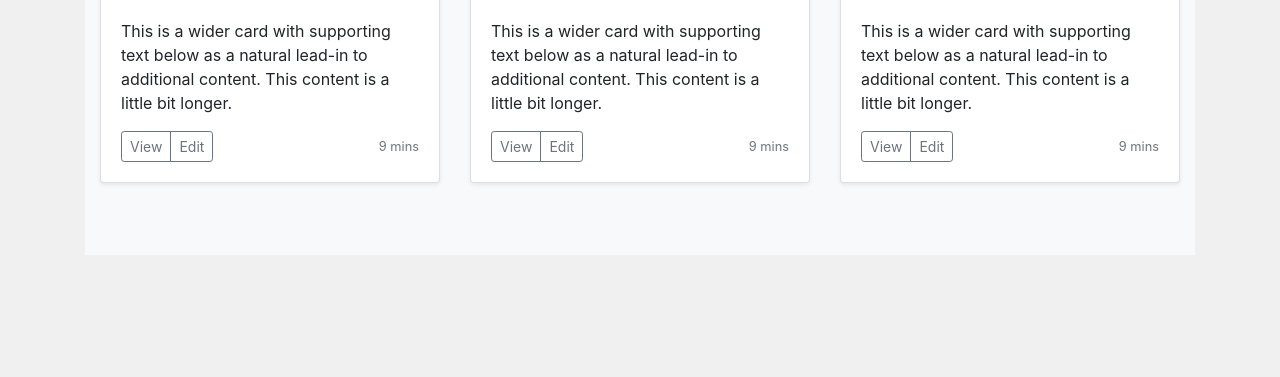
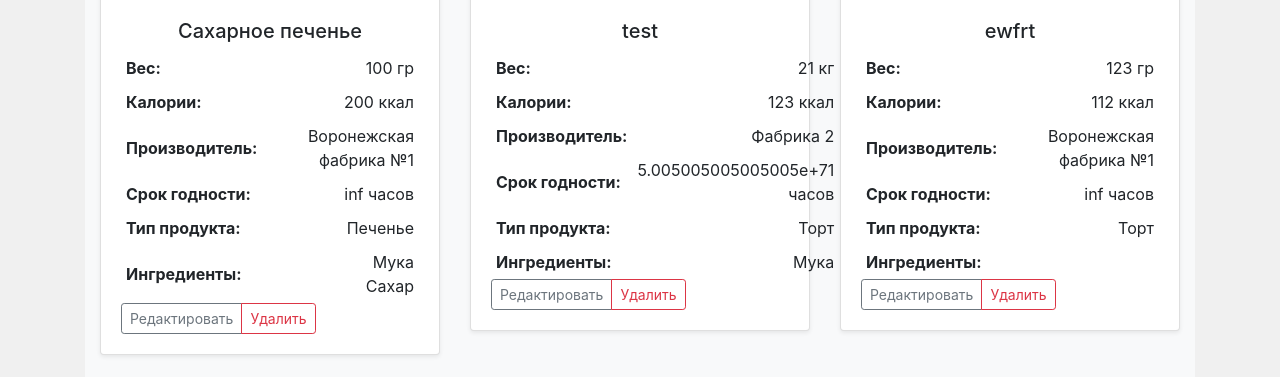
Before and after one commit to StasMalikov/stock_project, a Flask app: page /manage_products in a window 1280 px wide. Shown: the part 398-775 px from the top of the page. Before the commit the page ends 583 px from the top, so only its background shows below. Run offline with Flask 2, Linux system fonts and the light colour scheme; data comes from the database, SQL or seed files in the repository; both versions use the stored data as it was after the commit; some libraries are stand-ins or nearby versions.

Commit message:
отображение товаров

```diff
--- a/app/db_utils.py
+++ b/app/db_utils.py
@@ -67,6 +67,18 @@ class DbUtils:
         cursor.execute("SELECT ID, PRODUCT_ID, INGREDIENT_ID FROM PRODUCT_INGREDIENT;")
         return cursor.fetchall()
 
+    def select_product_ingredient(prod_id):
+        conn = sqlite3.connect("mydatabase.db")
+        cursor = conn.cursor()
+        cursor.execute('''SELECT    INGREDIENT_NAME
+                            FROM    INGREDIENTS JOIN
+                                    ( SELECT  INGREDIENT_ID
+                                        FROM PRODUCT_INGREDIENT
+                                        WHERE PRODUCT_ID = ?) AS PI ON
+                                        ID = PI.INGREDIENT_ID
+                                            ;''', [prod_id])
+        return cursor.fetchall()
+
     def insert_product_ingredients(product_id ,ingredients):
         conn = sqlite3.connect("mydatabase.db")
         cursor = conn.cursor()
@@ -109,7 +121,6 @@ class DbUtils:
             ing_str += "'"+ ingredients[i] + "'"
             if i < len(ingredients) - 1:
                 ing_str += ", "
-        print(ing_str)
         cursor.execute("SELECT ID FROM INGREDIENTS WHERE IS_DELETE = '0' AND INGREDIENT_NAME IN (%s);" % ing_str)
         return cursor.fetchall()
 
@@ -142,6 +153,12 @@ class DbUtils:
         conn = sqlite3.connect("mydatabase.db")
         cursor = conn.cursor()
         cursor.execute("SELECT TYPE_NAME FROM PRODUCT_TYPES WHERE IS_DELETE = '0';")
+        return cursor.fetchall()
+
+    def select_product_types_name(id):
+        conn = sqlite3.connect("mydatabase.db")
+        cursor = conn.cursor()
+        cursor.execute("SELECT TYPE_NAME FROM PRODUCT_TYPES WHERE IS_DELETE = '0' AND ID = ?;", [id])
         return cursor.fetchall()
 
     def select_product_types_id(type_name):
@@ -181,6 +198,12 @@ class DbUtils:
             conn = sqlite3.connect("mydatabase.db")
             cursor = conn.cursor()
             cursor.execute("SELECT FACTORY_NAME  FROM FACTORIES WHERE IS_DELETE = 0;")
+            return cursor.fetchall()
+
+    def select_factories_name(id):
+            conn = sqlite3.connect("mydatabase.db")
+            cursor = conn.cursor()
+            cursor.execute("SELECT FACTORY_NAME  FROM FACTORIES WHERE IS_DELETE = 0 AND ID = ?;", [id])
             return cursor.fetchall()
 
     def select_factories_id(fact_name):
--- a/app/routes.py
+++ b/app/routes.py
@@ -4,6 +4,7 @@ from flask import render_template, flash, redirect, url_for, request
 from app.db_utils import DbUtils
 from werkzeug.security import check_password_hash, generate_password_hash
 from werkzeug.utils import secure_filename
+from app.utils import Utils
 
 @app.route('/')
 @app.route('/index')
@@ -36,7 +37,8 @@ def sign_in():
 
 @app.route('/manage_products', methods = ['GET','POST'])
 def manage_products():
-    return render_template('manage_products.html')
+    products = Utils.get_products()
+    return render_template('manage_products.html', products = products, len_p = len(products))
 
 @app.route('/add_product', methods = ['GET','POST'])
 def add_product():
@@ -49,19 +51,19 @@ def add_product():
             return render_template('add_product.html')
         file.save(app.config['UPLOAD_FOLDER'] + file.filename)
 
-        expiration = 0
         expiration_size = request.form['expitation_size']
+
         if expiration_size == "час":
-            expiration  = request.form['expitation_value']
+            expiration  = int(request.form['expitation_value'])
 
         elif expiration_size == "день":
-            expiration = 24*request.form['expitation_value']
+            expiration = 24*int(request.form['expitation_value'])
 
         elif expiration_size == "месяц":
-            expiration = 730*request.form['expitation_value']
+            expiration = 730*int(request.form['expitation_value'])
 
         elif expiration_size == "год":
-            expiration = 8760*request.form['expitation_value']
+            expiration = 8760*int(request.form['expitation_value'])
 
         prod_id = DbUtils.insert_product( request.form['prod_name'],\
                                          DbUtils.select_factories_id(request.form['factory'])[0][0], \
@@ -73,9 +75,6 @@ def add_product():
                                          file.filename)
 
         DbUtils.insert_product_ingredients(prod_id, request.form.getlist('ingredient[]'))
-
-        # print(request.form.getlist('ingredient[]'))
-        # return render_template('test.html', test_data = request.form['ingredient[]'])
 
     factories = DbUtils.select_factories_names()
     types = DbUtils.select_product_types_names()
--- a/app/templates/manage_products.html
+++ b/app/templates/manage_products.html
@@ -1,66 +1,70 @@
 {% extends "base.html" %}
 {% block content %}
 <main role="main">
-
 
   <div class="album py-5 bg-light">
     <div class="container">
         <h3>Список продуктов</h3>
             <div class="row">
-
-
+         <style>
+            th {
+                text-align: left; /* Выравнивание по левому краю */
+                padding: 5px; /* Поля вокруг содержимого ячеек */
+            }
+            td {
+                text-align: right; /* Выравнивание по левому краю */
+                padding: 5px; /* Поля вокруг содержимого ячеек */
+            }
+  </style>
+                {% for i in range(len_p) %}
                 <div class="col-md-4">
                 <div class="card mb-4 shadow-sm">
-                <img style="height: 250px;" width="100%"  src="{{ url_for('static', filename='img/' + '20.jpg') }}"  class="img-thumbnail" >
+                    <img style="height: 250px;" widtd="100%"  src="{{ url_for('static', filename = 'img/' + products[i].picture) }}"  class="img-tdumbnail" >
 
                         <div class="card-body">
-                        <p class="card-text">This is a wider card with supporting text below as a natural lead-in to additional content. This content is a little bit longer.</p>
+                            <h5 align = "center" >{{products[i].name}}</h3>
+                            <table>
+                                <tr>
+                                    <th>Вес:</td>
+                                    <td>{{products[i].weight}} {{products[i].dimension}}</td>
+                                </tr>
+                                <tr>
+                                    <th>Калории:</td>
+                                    <td>{{products[i].calories}} ккал</td>
+                                </tr>
+                                <tr>
+                                    <th>Производитель:</td>
+                                    <td>{{products[i].factory}}</td>
+                                </tr>
+                                <tr>
+                                    <th>Срок годности:</td>
+                                    <td>{{products[i].expiration}} часов</td>
+                                </tr>
+                                <tr>
+                                    <th>Тип продукта:</td>
+                                    <td>{{products[i].product_type}}</td>
+                                </tr>
+                                <tr>
+                                    <th>Ингредиенты:</td>
+                                    <td>
+                                    {% for item in products[i].ingridients %}
+                                    {{item}}
+                                    <br>
+                                    {% endfor %}
+                                    </td>
+                                </tr>
+                            </table>
+
                                 <div class="d-flex justify-content-between align-items-center">
                                             <div class="btn-group">
-                                    <button type="button" class="btn btn-sm btn-outline-secondary">View</button>
-                                    <button type="button" class="btn btn-sm btn-outline-secondary">Edit</button>
-                                    </div>
-                                <small class="text-muted">9 mins</small>
+                                                <button type="button" class="btn btn-sm btn-outline-secondary">Редактировать</button>
+                                                <button type="button" class="btn btn-sm btn-outline-danger">Удалить</button>
                                             </div>
                                 </div>
                         </div>
                     </div>
-
-                <div class="col-md-4">
-                <div class="card mb-4 shadow-sm">
-                <img width="100%" style="height: 250px;" src="{{ url_for('static', filename='img/' + '21.jpg') }}"  class="img-thumbnail" >
-
-                        <div class="card-body">
-                        <p class="card-text">This is a wider card with supporting text below as a natural lead-in to additional content. This content is a little bit longer.</p>
-                            <div class="d-flex justify-content-between align-items-center">
-                                    <div class="btn-group">
-                                    <button type="button" class="btn btn-sm btn-outline-secondary">View</button>
-                                    <button type="button" class="btn btn-sm btn-outline-secondary">Edit</button>
                     </div>
-                                <small class="text-muted">9 mins</small>
-                            </div>
-                        </div>
-                </div>
-            </div>
-
-
-                               <div class="col-md-4">
-                <div class="card mb-4 shadow-sm">
-                <img width="100%" style="height: 250px;" src="{{ url_for('static', filename='img/' + '22.jpg') }}"  class="img-thumbnail" >
-
-                        <div class="card-body">
-                        <p class="card-text">This is a wider card with supporting text below as a natural lead-in to additional content. This content is a little bit longer.</p>
-                            <div class="d-flex justify-content-between align-items-center">
-                                    <div class="btn-group">
-                                    <button type="button" class="btn btn-sm btn-outline-secondary">View</button>
-                                    <button type="button" class="btn btn-sm btn-outline-secondary">Edit</button>
-                                    </div>
-                                <small class="text-muted">9 mins</small>
-                            </div>
-                        </div>
-                </div>
-            </div>
-
+                    {% endfor %}
 
       </div>
     </div>
--- /dev/null
+++ b/app/utils.py
@@ -0,0 +1,25 @@
+from app.db_utils import DbUtils
+
+class Utils:
+    def get_products():
+        tmp = DbUtils.select_products()
+        result = []
+        for i in range(len(tmp)):
+            result.append(Product(tmp[i]))
+        return result
+
+class Product:
+    def __init__(self, obj):
+        self.id = obj[0]
+        self.name = obj[1]
+        self.factory = DbUtils.select_factories_name(obj[2])[0][0]
+        self.product_type = DbUtils.select_product_types_name(obj[3])[0][0]
+        self.calories = obj[4]
+        self.expiration = obj[5]
+        self.dimension = obj[6]
+        self.weight = obj[7]
+        self.picture = obj[8]
+        self.ingridients = []
+        tmp = DbUtils.select_product_ingredient(obj[0])
+        for i in range(len(tmp)):
+            self.ingridients.append(tmp[i][0])
```
Also changed, not shown: mydatabase.db. Lines whose indentation alone changed are shown as unchanged.
